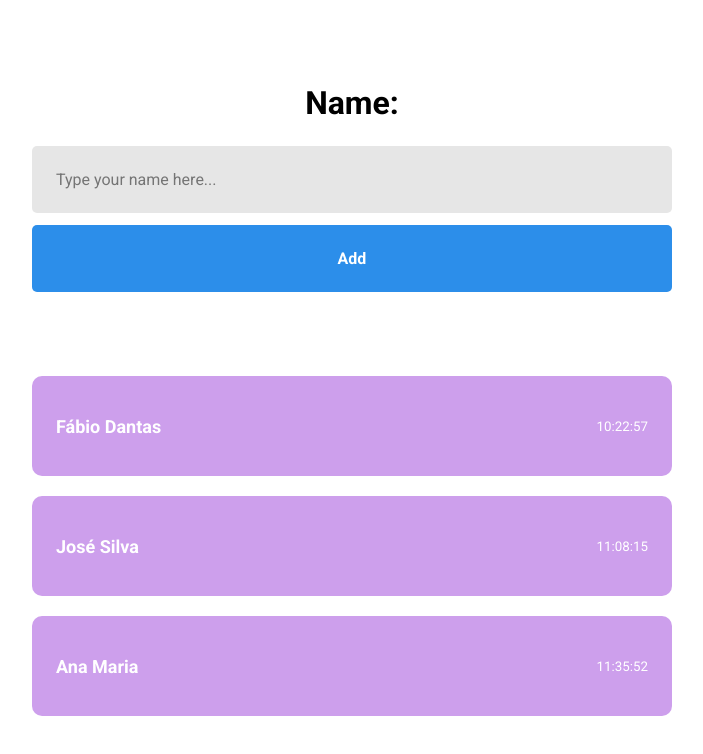
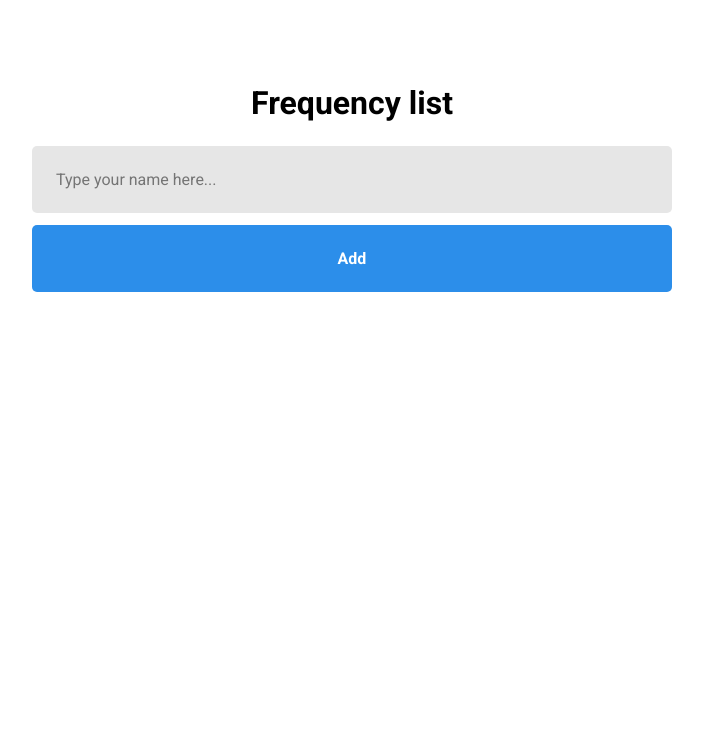
Before and after one commit to fabiojdantas1/reactjs-discover, a React (Vite) app: page / in a window 1280 px wide. Shown: the top 754 px of the page, without its empty margins (288-991 px from the left). Built offline with nearby package versions, Linux system fonts and the light colour scheme.

Commit message:
chore: add immutability to replace the previous state with a new state

```diff
--- a/src/pages/Home/index.jsx
+++ b/src/pages/Home/index.jsx
@@ -5,23 +5,45 @@ import { Card } from '../../components/Card';
 
 export function Home() {
 
-  //uses state to reflect variable value in app interface via reaction reconciliation algorithm
+  //add state to reflect variable value in app interface via react' reconciliation algorithm
   const [studentName, setStudentName] = useState();
+
+  //add immutability to replace the previous state with a new state
+  const [students, setStudents] = useState([]);
+
+  function handleAddStudent() {
+    const newStudent = {
+      name: studentName,
+      time: new Date().toLocaleDateString('en-US', {
+        hour: '2-digit',
+        minute: '2-digit',
+        second: '2-digit'
+      })
+    };
+
+    //gets the previous state and add a new element to the vector content to create a new state
+    //uses Spread Operator (...) on vector to get content only
+    setStudents(previousState => [...previousState, newStudent]);
+  }
 
   return (
     //add a fragment so that the function return is wrapped in a single argument expected by JSX
     <div className="container">
-      <h1>Name: {studentName}</h1>
+      <h1>Frequency list</h1>
       <input
         type="text"
         placeholder="Type your name here..."
         onChange={e => setStudentName(e.target.value)}
       />
-      <button type="button">Add</button>
+      <button
+        type="button"
+        onClick={handleAddStudent}>
+          Add
+      </button>
 
-      <Card name="Fábio Dantas" time="10:22:57" />
-      <Card name="José Silva" time="11:08:15"/>
-      <Card name="Ana Maria" time="11:35:52"/>
+      {
+        students.map(student => <Card name={student.name} time={student.time} />)
+      }
     </div>
   );
 }
```
